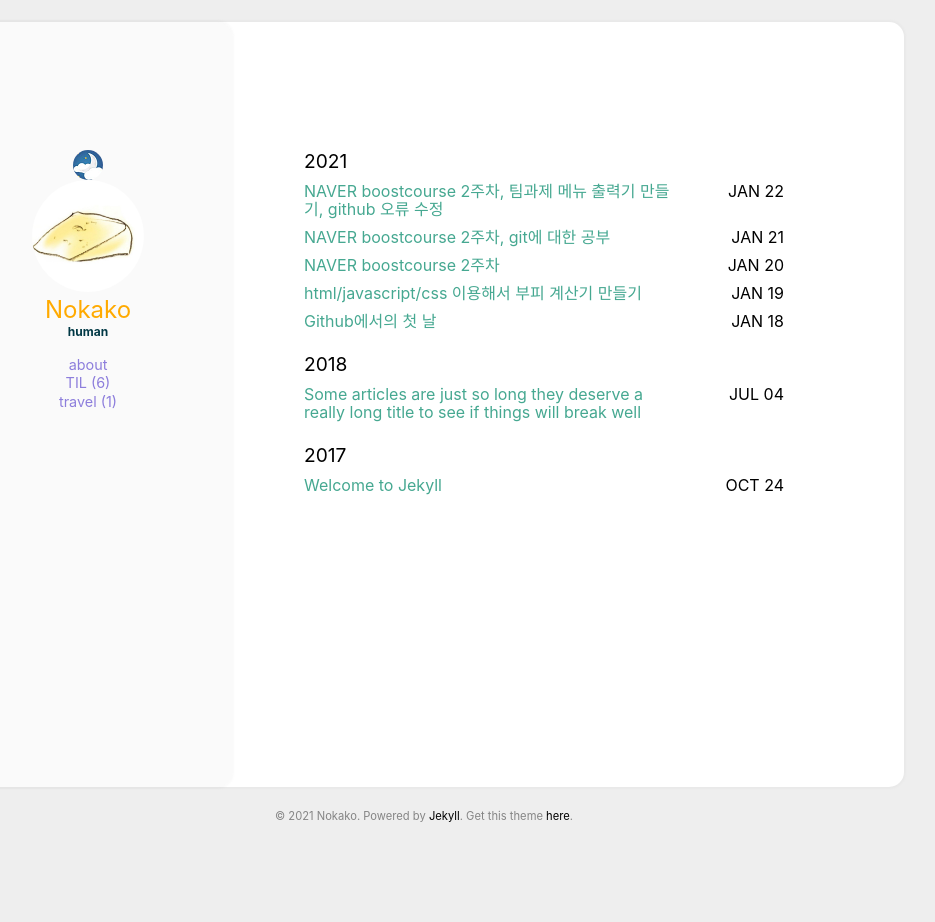
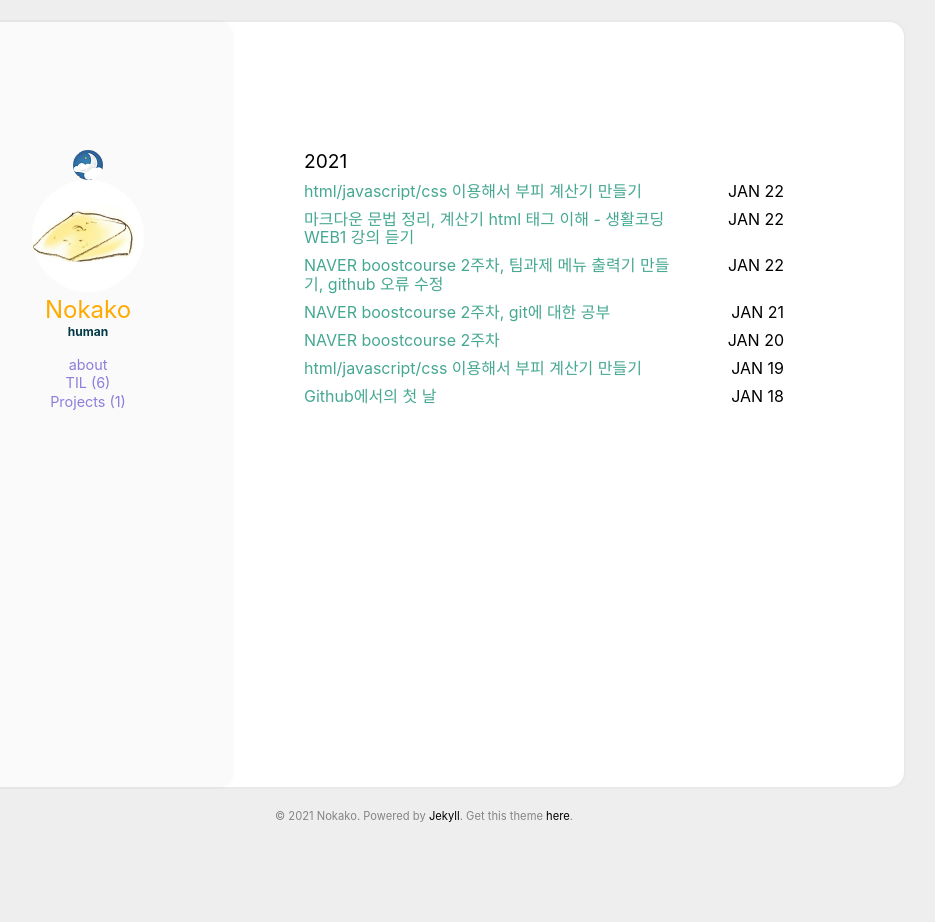
Before and after one commit to Nokako/Nokako.github.io, a Jekyll site: the page built from index.html, in a window 1280 px wide. Shown: the whole page, without its empty margins (216-1151 px from the left). Built offline with Jekyll 4.4.1, drawn with Linux system fonts in a browser that asks for light colours.

Commit message:
TIL작성 및 예시 포스트 삭제

````diff
--- a/_posts/2018-07-04-t1.md
+++ /dev/null
@@ -1,7 +0,0 @@
----
-title: Some articles are just so long they deserve a really long title to see if things will break well
-categories: [travel]
-comments: true
----
-
-Lorem ipsum dolor sit amet, consectetur adipiscing elit. Fusce bibendum neque eget nunc mattis eu sollicitudin enim tincidunt. Vestibulum lacus tortor, ultricies id dignissim ac, bibendum in velit. Proin convallis mi ac felis pharetra aliquam. Curabitur dignissim accumsan rutrum. In arcu magna, aliquet vel pretium et, molestie et arcu. Mauris lobortis nulla et felis ullamcorper bibendum. Phasellus et hendrerit mauris. Proin eget nibh a massa vestibulum pretium. Suspendisse eu nisl a ante aliquet bibendum quis a nunc. Praesent varius interdum vehicula. Aenean risus libero, placerat at vestibulum eget, ultricies eu enim. Praesent nulla tortor, malesuada adipiscing adipiscing sollicitudin, adipiscing eget est.
--- /dev/null
+++ b/_posts/2021-01-22-6.md
@@ -0,0 +1,18 @@
+---
+title: 마크다운 문법 정리, 계산기 html 태그 이해 - 생활코딩 WEB1 강의 듣기
+categories: [TIL]
+comments: true
+---
+### 마크다운 문법 정리
+---
+github에서 포스트를 더 잘 정리하기 위하여 마크다운 문법을 복습하였다.   (공부한 내용은 직접 작성하지 않겠음.)
+이전 tistory에서 마크다운을 이용하여 포스팅한 적이 있었는데, 그 경험이 github을 처음 이용할 때 많은 도움이 되었다.
+하지만 tistory에서는 html/markdown과 기본에디터간 호환이 떨어지는 것 같아 사용을 지양하고 있는 중이다.
+<br/>
+<br/>
+<br/>
+
+### 생활코딩 WEB1 강의 수강
+---
+#### HTML 코딩 실습 환경 준비
+최신 HTML 에디터 추천 검색어: "best HTML Editor 2017"
--- /dev/null
+++ b/_posts/2021-01-22-7.md
@@ -0,0 +1,368 @@
+---
+title: html/javascript/css 이용해서 부피 계산기 만들기
+categories: [Projects]
+comments: true
+---
+``` html
+<!DOCTYPE html>
+<html>
+
+<head>
+    <meta charset="UTF-8">
+    <title>베이킹 틀 부피 계산기</title>
+    <style type="text/css">
+        table {
+            background: hsl(0, 0%, 100%);
+            font-family: 'Nanum Gothic', sans-serif;
+        }
+
+        .button {
+            display: inline-block;
+            width: 61px;
+            height: 25px;
+            text-align: center;
+            text-decoration: none;
+            line-height: 25px;
+            outline: none;
+            background-color: #333;
+            color: #fff;
+        }
+        .button::before,
+        .button::after {
+            position: absolute;
+            z-index: -1;
+            display: block;
+            content: '';
+        }
+        .button,
+        .button::before,
+        .button::after {
+            -webkit-box-sizing: border-box;
+            -moz-box-sizing: border-box;
+            box-sizing: border-box;
+            -webkit-transition: all .3s;
+            transition: all .3s;
+        }
+        .button:hover {
+            background-color: #59b1eb;
+        }
+
+    </style>
+    <script type="text/javascript">
+        function cal1(io) {
+            var srcVolume = io.fac11.value * io.fac21.value * io.fac31.value
+            var destVolume = io.fac12.value * io.fac22.value * io.fac32.value
+
+            if (io.src.value=="사각형" && io.dest.value=="사각형")
+                io.times.value = destVolume / srcVolume
+            else if (io.src.value=="사각형" && io.dest.value=="원형" )
+                io.times.value = (destVolume * 3.14) / srcVolume
+            else if (io.src.value=="원형" && io.dest.value=="사각형")
+                io.times.value = destVolume / (srcVolume * 3.14)
+            else if (io.src.value=="원형" && io.dest.value=="원형")
+                io.times.value = (destVolume * 3.14) / (srcVolume * 3.14)
+
+            io.times.value += " 배"
+            // io.times.value = io.times.value + " 배"
+        }
+
+        function a() {
+            var selected = document.getElementById("src")
+            var value = selected.options[selected.selectedIndex].value
+            if (value == "사각형")
+                document.getElementById("src_width").innerHTML = "가로"
+            else if (value == "원형")
+                document.getElementById("src_width").innerHTML = "반지름"
+            if (value == "사각형")
+                document.getElementById("src_height").innerHTML = "세로"
+            else if (value == "원형")
+                document.getElementById("src_height").innerHTML = "반지름"
+        }
+        function b() {
+            var selected = document.getElementById("dest")
+            var value = selected.options[selected.selectedIndex].value
+            if (value == "사각형")
+                document.getElementById("dest_width").innerHTML = "가로"
+            else if (value == "원형")
+                document.getElementById("dest_width").innerHTML = "반지름"
+            if (value == "사각형")
+                document.getElementById("dest_height").innerHTML = "세로"
+            else if (value == "원형")
+                document.getElementById("dest_height").innerHTML = "반지름"
+        }
+
+    </script>
+    <link rel="preconnect" href="https://fonts.gstatic.com">
+    <link href="https://fonts.googleapis.com/css2?family=Nanum+Gothic&display=swap" rel="stylesheet">
+</head>
+
+<body></body>
+    <form name="cal">
+        <table border="0" align="center">
+            <tr>
+                <td>
+                    <label style="font-size: 14px"><b>기준틀</b></label>
+                </td>
+                <td>
+                    <select name="fac10" id="src" onchange="a()" font-family: 'Nanum Gothic', sans-serif;>
+                        <option value="사각형">사각형</option>
+                        <option value="원형">원형</option>
+                    </select>
+                </td>
+                <td>
+                    <label style="font-size: 14px"><b>사용틀</b></label>
+                </td>
+                <td>
+                    <select name="fac01" id="dest" onchange="b()" font-family: 'Nanum Gothic', sans-serif;>
+                        <option value="사각형">사각형</option>
+                        <option value="원형">원형</option>
+                      </select>
+            </tr>
+            <tr>
+                <td>
+                    <label id="src_width" style="font-size: 13px">가로</label>
+                </td>
+                <td>
+                    <input type="text" name="fac11" style="width:60px;">
+                </td>
+                <td>
+                    <label id="dest_width" style="font-size: 13px">가로</label>
+                </td>
+                <td>
+                    <input type="text" name="fac12" style="width:60px;">
+                </td>
+            </tr>
+            <tr>
+                <td>
+                    <label id="src_height" style="font-size: 13px">세로</label>
+                </td>
+                <td>
+                    <input type="text" name="fac21" style="width:60px;">
+                </td>
+                <td>
+                    <label id="dest_height" style="font-size: 13px">세로</label>
+                </td>
+                <td>
+                    <input type="text" name="fac22" style="width:60px;">
+                </td>
+            </tr>
+            <tr>
+                <td>
+                    <label style="font-size: 13px">높이</label>
+                </td>
+                <td>
+                    <input type="text" name="fac31" style="width:60px;">
+                </td>
+                <td>
+                    <label style="font-size: 13px">높이</label>
+                </td>
+                <td>
+                    <input type="text" name="fac32" style="width:60px;">
+                </td>
+            </tr>
+            <tr>
+                <td>
+                    <img src="nokako.jpg" style="width:50px;" align="center">
+                </td>
+                <td>
+                    <input class="button" type="button" value="계산" onclick="cal1(this.form)">
+
+                </td>
+                <td>
+                    <img src="baking.jpg" style="width:50px;" align="center">
+                </td>
+                <td>
+                    <input type="text" name="times"  style="width:60px;" readonly>
+                </td>
+            </tr>
+        </table>
+    </form>
+</body>
+
+</html>
+```
+
+tistoy에 위 계산기를 삽입할 때,
+tisty blog html소스에 이미지를 먼저 삽입해 준 후 해당 이미지의 주소를 복사해 삽입해준다.
+> 블로그관리 - 스킨편집 - 우측 html편집 - 파일 업로드 - 이미지 추가 - 해당 이미지 찾아 우클릭하여 링크 주소 복사
+
+tistory에는 다음과 같이 이미지 소스를 작성해주었다.
+
+```html
+<!DOCTYPE html>
+<html>
+
+<head>
+    <meta charset="UTF-8">
+    <title>베이킹 틀 부피 계산기</title>
+    <style type="text/css">
+        table {
+            background: hsl(0, 0%, 100%);
+            font-family: 'Nanum Gothic', sans-serif;
+        }
+
+        .button {
+            display: inline-block;
+            width: 61px;
+            height: 25px;
+            text-align: center;
+            text-decoration: none;
+            line-height: 25px;
+            outline: none;
+            background-color: #333;
+            color: #fff;
+        }
+        .button::before,
+        .button::after {
+            position: absolute;
+            z-index: -1;
+            display: block;
+            content: '';
+        }
+        .button,
+        .button::before,
+        .button::after {
+            -webkit-box-sizing: border-box;
+            -moz-box-sizing: border-box;
+            box-sizing: border-box;
+            -webkit-transition: all .3s;
+            transition: all .3s;
+        }
+        .button:hover {
+            background-color: #59b1eb;
+        }
+
+    </style>
+    <script type="text/javascript">
+        function cal1(io) {
+            var srcVolume = io.fac11.value * io.fac21.value * io.fac31.value
+            var destVolume = io.fac12.value * io.fac22.value * io.fac32.value
+
+            if (io.src.value=="사각형" && io.dest.value=="사각형")
+                io.times.value = destVolume / srcVolume
+            else if (io.src.value=="사각형" && io.dest.value=="원형" )
+                io.times.value = (destVolume * 3.14) / srcVolume
+            else if (io.src.value=="원형" && io.dest.value=="사각형")
+                io.times.value = destVolume / (srcVolume * 3.14)
+            else if (io.src.value=="원형" && io.dest.value=="원형")
+                io.times.value = (destVolume * 3.14) / (srcVolume * 3.14)
+
+            io.times.value += " 배"
+            // io.times.value = io.times.value + " 배"
+        }
+
+        function a() {
+            var selected = document.getElementById("src")
+            var value = selected.options[selected.selectedIndex].value
+            if (value == "사각형")
+                document.getElementById("src_width").innerHTML = "가로"
+            else if (value == "원형")
+                document.getElementById("src_width").innerHTML = "반지름"
+            if (value == "사각형")
+                document.getElementById("src_height").innerHTML = "세로"
+            else if (value == "원형")
+                document.getElementById("src_height").innerHTML = "반지름"
+        }
+        function b() {
+            var selected = document.getElementById("dest")
+            var value = selected.options[selected.selectedIndex].value
+            if (value == "사각형")
+                document.getElementById("dest_width").innerHTML = "가로"
+            else if (value == "원형")
+                document.getElementById("dest_width").innerHTML = "반지름"
+            if (value == "사각형")
+                document.getElementById("dest_height").innerHTML = "세로"
+            else if (value == "원형")
+                document.getElementById("dest_height").innerHTML = "반지름"
+        }
+
+    </script>
+    <link rel="preconnect" href="https://fonts.gstatic.com">
+    <link href="https://fonts.googleapis.com/css2?family=Nanum+Gothic&display=swap" rel="stylesheet">
+</head>
+
+<body></body>
+    <form name="cal">
+        <table border="0" align="center">
+            <tr>
+                <td>
+                    <label style="font-size: 14px"><b>기준틀</b></label>
+                </td>
+                <td>
+                    <select name="fac10" id="src" onchange="a()" font-family: 'Nanum Gothic', sans-serif;>
+                        <option value="사각형">사각형</option>
+                        <option value="원형">원형</option>
+                    </select>
+                </td>
+                <td>
+                    <label style="font-size: 14px"><b>사용틀</b></label>
+                </td>
+                <td>
+                    <select name="fac01" id="dest" onchange="b()" font-family: 'Nanum Gothic', sans-serif;>
+                        <option value="사각형">사각형</option>
+                        <option value="원형">원형</option>
+                      </select>
+            </tr>
+            <tr>
+                <td>
+                    <label id="src_width" style="font-size: 13px">가로</label>
+                </td>
+                <td>
+                    <input type="text" name="fac11" style="width:60px;">
+                </td>
+                <td>
+                    <label id="dest_width" style="font-size: 13px">가로</label>
+                </td>
+                <td>
+                    <input type="text" name="fac12" style="width:60px;">
+                </td>
+            </tr>
+            <tr>
+                <td>
+                    <label id="src_height" style="font-size: 13px">세로</label>
+                </td>
+                <td>
+                    <input type="text" name="fac21" style="width:60px;">
+                </td>
+                <td>
+                    <label id="dest_height" style="font-size: 13px">세로</label>
+                </td>
+                <td>
+                    <input type="text" name="fac22" style="width:60px;">
+                </td>
+            </tr>
+            <tr>
+                <td>
+                    <label style="font-size: 13px">높이</label>
+                </td>
+                <td>
+                    <input type="text" name="fac31" style="width:60px;">
+                </td>
+                <td>
+                    <label style="font-size: 13px">높이</label>
+                </td>
+                <td>
+                    <input type="text" name="fac32" style="width:60px;">
+                </td>
+            </tr>
+            <tr>
+                <td>
+                    <img src="https://tistory3.daumcdn.net/tistory/1705752/skin/images/nokako.jpg" style="width:50px;" align="center">
+                </td>
+                <td>
+                    <input class="button" type="button" value="계산" onclick="cal1(this.form)">
+
+                </td>
+                <td>
+                    <img src="https://tistory1.daumcdn.net/tistory/1705752/skin/images/baking.jpg" style="width:50px;" align="center">
+                </td>
+                <td>
+                    <input type="text" name="times"  style="width:60px;" readonly>
+                </td>
+            </tr>
+        </table>
+    </form>
+</body>
+
+</html>
+```
--- a/categories/travel.html
+++ b/categories/Projects.html
@@ -1,6 +1,6 @@
 ---
 layout: page
-type: travel
+type: Projects
 ---
 
 {% include archive.html %}
````
Also changed, not shown: _posts/2017-10-24-welcome.md (deleted, +0 -25 lines), _posts/2021-01-22-5.md (+1 -1 lines).
